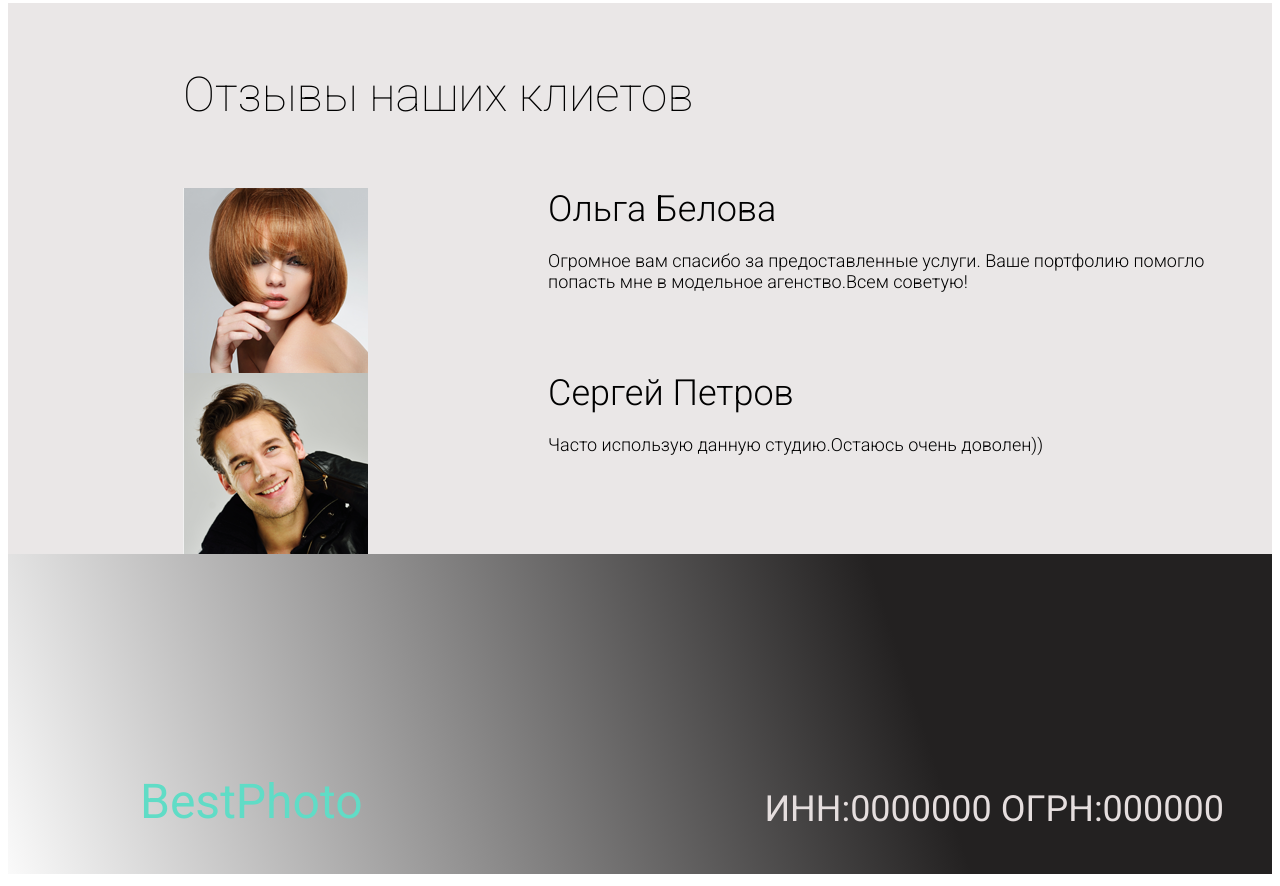
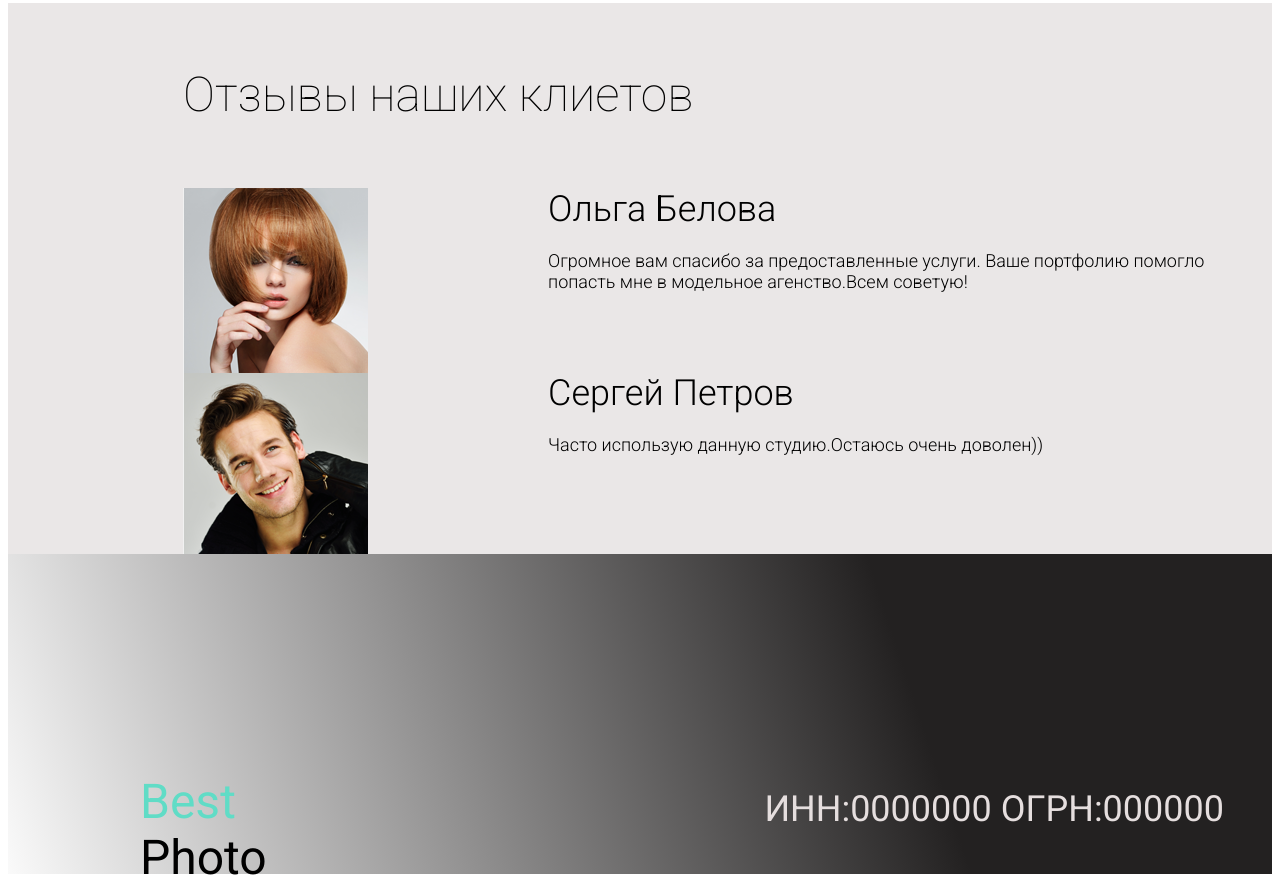
Before and after one commit to ali-muhamed/git_tutorial, a plain HTML site: page layout/main.html in a window 1280 px wide. Shown: the part 2725-3611 px from the top of the page. Drawn offline with Linux system fonts and the light colour scheme.

Commit message:
some-mistakes-resolved

```diff
--- a/layout/Styles/style.css
+++ b/layout/Styles/style.css
@@ -247,6 +247,13 @@ footer>.logo{
     color:#60DCC6;
 
 }
+footer>.logo>.part2{
+  color:#60DCC6;
+}
+
+footer>.logo>.part2{
+  color:black;
+}
 footer>.address{
     font-style: 400;
     font-weight: normal;
--- a/layout/main.html
+++ b/layout/main.html
@@ -98,7 +98,10 @@
 
   <!-- footer -->
   <footer>
-    <div class="logo">BestPhoto</div>
+    <div class="logo">
+      <div class="part1">Best</div>
+      <div class="part2">Photo</div>
+    </div>
     <div class="address">ИНН:0000000 ОГРН:000000</div>
   </footer>
   <!-- /footer -->
```
Also changed, not shown: layout/register.html (indentation only), 1 other file.
